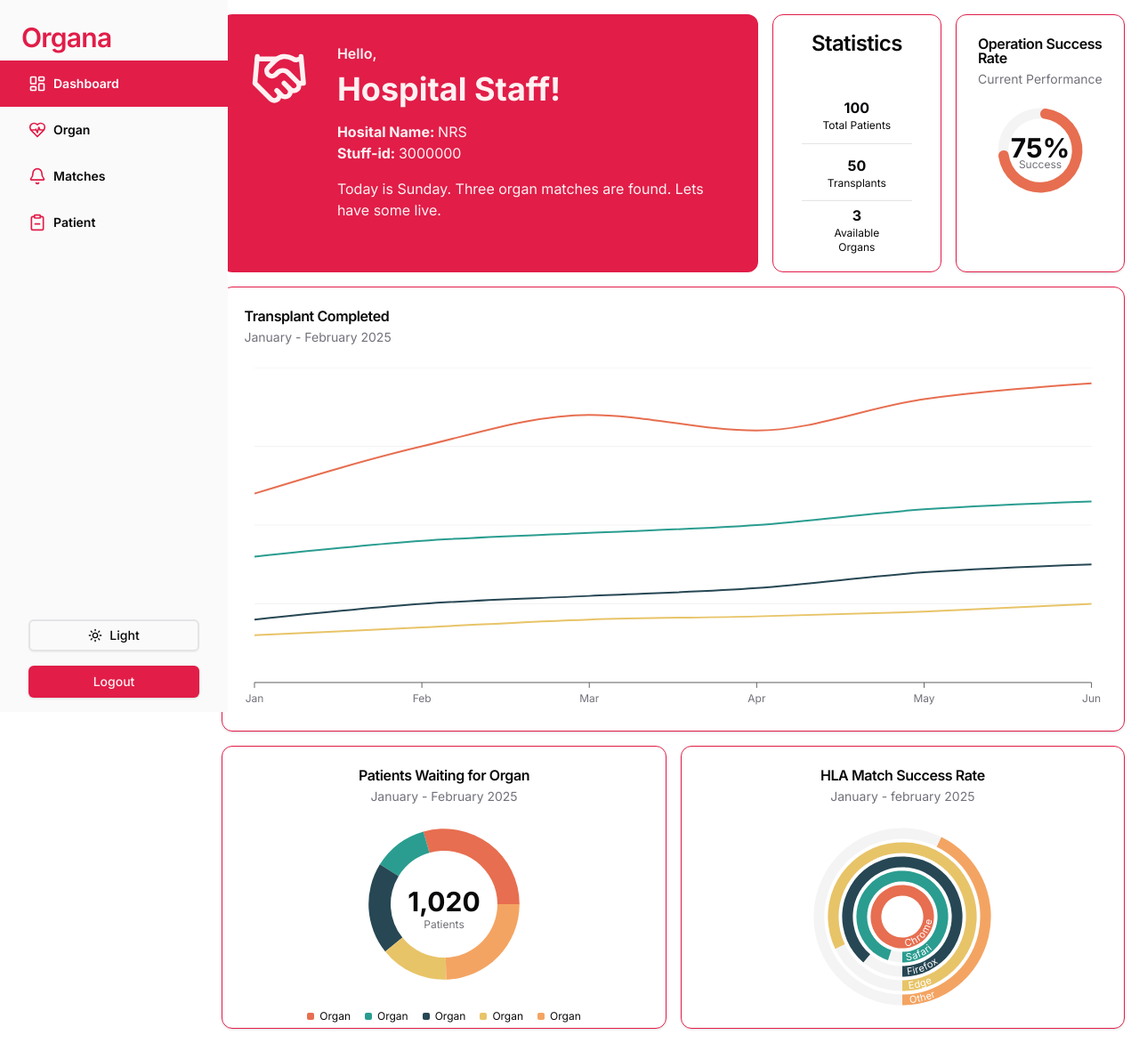
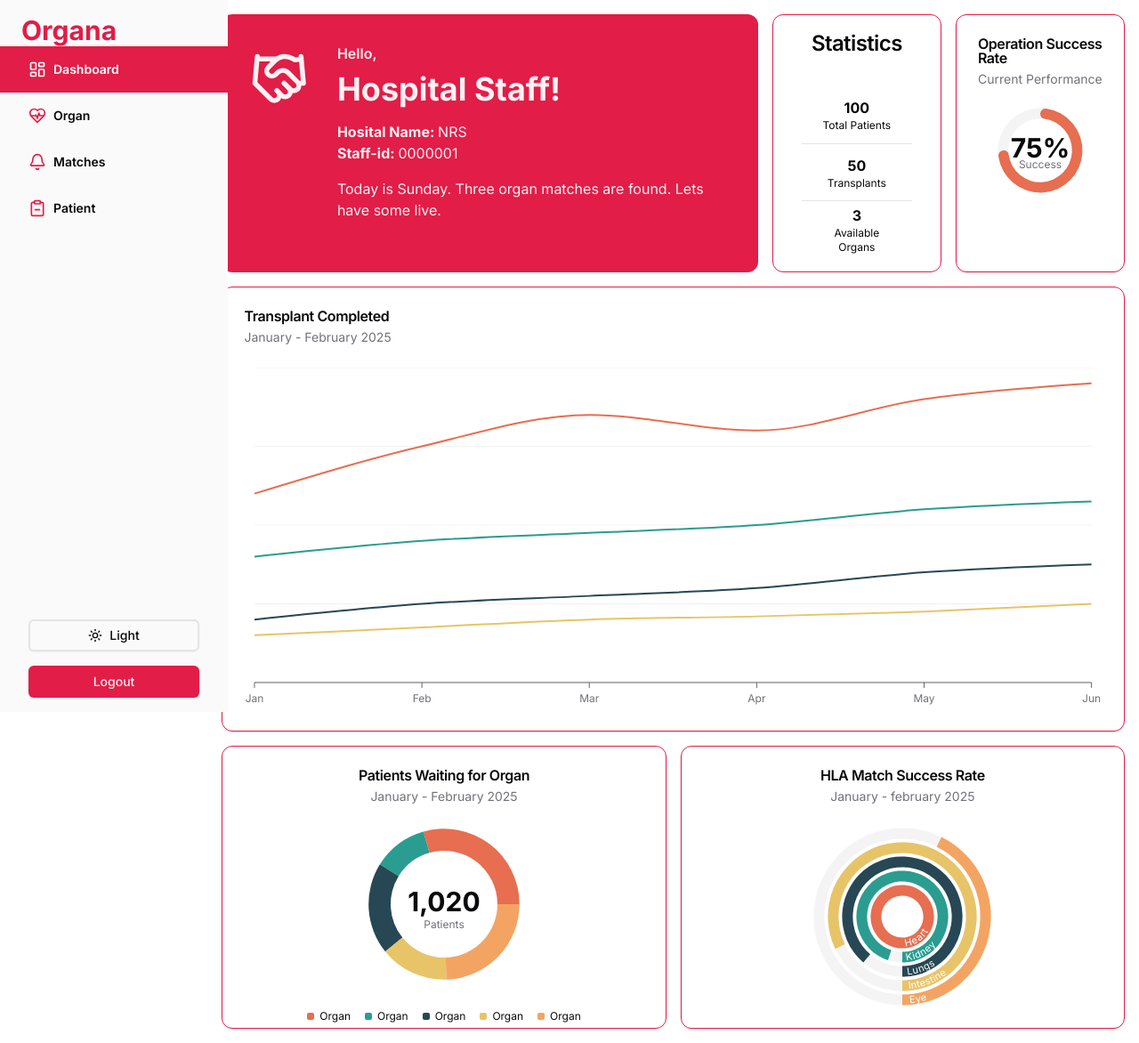
Before and after one commit to msanchariii/organa, a Next.js app in the folder frontend/: page /dashboard in a window 1280 px wide. Shown: the whole page at 89% size. Built offline with nearby package versions, Linux system fonts and the light colour scheme.

Commit message:
Update dashboard and match card components for improved notification handling and UI consistency

```diff
--- a/frontend/src/app/(user)/dashboard/page.tsx
+++ b/frontend/src/app/(user)/dashboard/page.tsx
@@ -23,7 +23,7 @@ const DashboardPage = () => {
                                     <strong>Hosital Name: </strong>NRS
                                 </p>
                                 <p>
-                                    <strong>Stuff-id: </strong>3000000
+                                    <strong>Staff-id: </strong>0000001
                                 </p>
                             </div>
                             <p className="max-w-[550px] text-wrap">
--- a/frontend/src/app/(user)/matches/page.tsx
+++ b/frontend/src/app/(user)/matches/page.tsx
@@ -28,6 +28,7 @@ const MatcherPage = () => {
                     <div className="grid grid-cols-1 gap-4">
                         {notifications?.map((n, index) => (
                             <MatchCard
+                                // notificationData={n}
                                 key={index}
                                 notification={{
                                     time: formatTimeAgo(n.date), // Use the formatted time
@@ -44,7 +45,7 @@ const MatcherPage = () => {
                                         n.recipientData.organ_condition_rating,
                                 }}
                                 donor={{
-                                    name: n.recipientData.name || "KANKAN",
+                                    // name: n.recipientData.name || "KANKAN",
                                     bloodGroup: n.patientData.blood_type,
                                     hlaA: n.patientData.hla_test?.hlaA,
                                     hlaB: n.patientData.hla_test?.hlaB,
--- a/frontend/src/components/charts/HlaMatchSuccessRate.tsx
+++ b/frontend/src/components/charts/HlaMatchSuccessRate.tsx
@@ -19,35 +19,35 @@ import {
 } from "@/components/ui/chart";
 
 const chartData = [
-    { browser: "chrome", visitors: 275, fill: "var(--color-chrome)" },
-    { browser: "safari", visitors: 200, fill: "var(--color-safari)" },
-    { browser: "firefox", visitors: 187, fill: "var(--color-firefox)" },
-    { browser: "edge", visitors: 173, fill: "var(--color-edge)" },
-    { browser: "other", visitors: 90, fill: "var(--color-other)" },
+    { browser: "heart", visitors: 275, fill: "var(--color-chrome)" },
+    { browser: "kidney", visitors: 200, fill: "var(--color-safari)" },
+    { browser: "lungs", visitors: 187, fill: "var(--color-firefox)" },
+    { browser: "intestine", visitors: 173, fill: "var(--color-edge)" },
+    { browser: "eye", visitors: 90, fill: "var(--color-other)" },
 ];
 
 const chartConfig = {
     visitors: {
-        label: "Visitors",
+        label: "Organ",
     },
     chrome: {
-        label: "Chrome",
+        label: "Heart",
         color: "hsl(var(--chart-1))",
     },
     safari: {
-        label: "Safari",
+        label: "Kidney",
         color: "hsl(var(--chart-2))",
     },
     firefox: {
-        label: "Firefox",
+        label: "Lungs",
         color: "hsl(var(--chart-3))",
     },
     edge: {
-        label: "Edge",
+        label: "Intestine",
         color: "hsl(var(--chart-4))",
     },
     other: {
-        label: "Other",
+        label: "Eye",
         color: "hsl(var(--chart-5))",
     },
 } satisfies ChartConfig;
--- a/frontend/src/components/match-card.tsx
+++ b/frontend/src/components/match-card.tsx
@@ -1,3 +1,4 @@
+"use client";
 import React from "react";
 import {
     Card,
@@ -26,6 +27,7 @@ import {
     TableRow,
 } from "@/components/ui/table";
 import List from "./typography/List";
+import useAuth from "@/store/AuthStore";
 
 type MatchCardProps = {
     organ?: {
@@ -73,9 +75,16 @@ const MatchCard = ({
     recepient,
     notification,
 }: MatchCardProps) => {
+    const removeNotification = useAuth((state) => state.removeNotification);
     const onClick = () => {
         console.log("Clicked");
     };
+
+    // const handleDismiss = () => {
+    //     removeNotification();
+    //     console.log("Dismissed");
+
+    // };
 
     return (
         <Card className="rounded-none border-x-0 border-b-2 border-t-0 bg-transparent shadow-none">
@@ -93,10 +102,10 @@ const MatchCard = ({
                 </CardDescription>
             </CardHeader>
             <CardContent className="space-y-1">
-                <p className="text-sm">
+                {/* <p className="text-sm">
                     <strong>Recipient Name: </strong>
                     {recepient?.name || "Kankan Mondal"}
-                </p>
+                </p> */}
 
                 <p className="text-sm">
                     <strong>Organ Type: </strong> {organ?.organType || "Heart"}
@@ -115,7 +124,7 @@ const MatchCard = ({
             <CardFooter className="flex justify-between">
                 <div className="flex gap-4">
                     <Button variant={"default"}>Approve</Button>
-                    <Button variant={"secondary"}>Dismiss</Button>
+                    <Button>Dismiss</Button>
                 </div>
                 <Dialog>
                     <DialogTrigger asChild>
--- a/frontend/src/components/sidebar.tsx
+++ b/frontend/src/components/sidebar.tsx
@@ -23,7 +23,12 @@ const Sidebar = () => {
             <div className="w-64"></div>
             <div className="bg-sidebar-background fixed left-0 top-0 flex h-full w-full max-w-64 flex-col justify-between py-4">
                 <div className="w-full">
-                    <H2 className="text-primary px-6">Organa</H2>
+                    <Link
+                        href={"/"}
+                        className="text-primary px-6 pb-4 text-3xl font-bold"
+                    >
+                        Organa
+                    </Link>
                     <nav className="flex flex-col">
                         {sidebarLinks.map(({ icon, text, path }) => (
                             <SidebarLink
```
